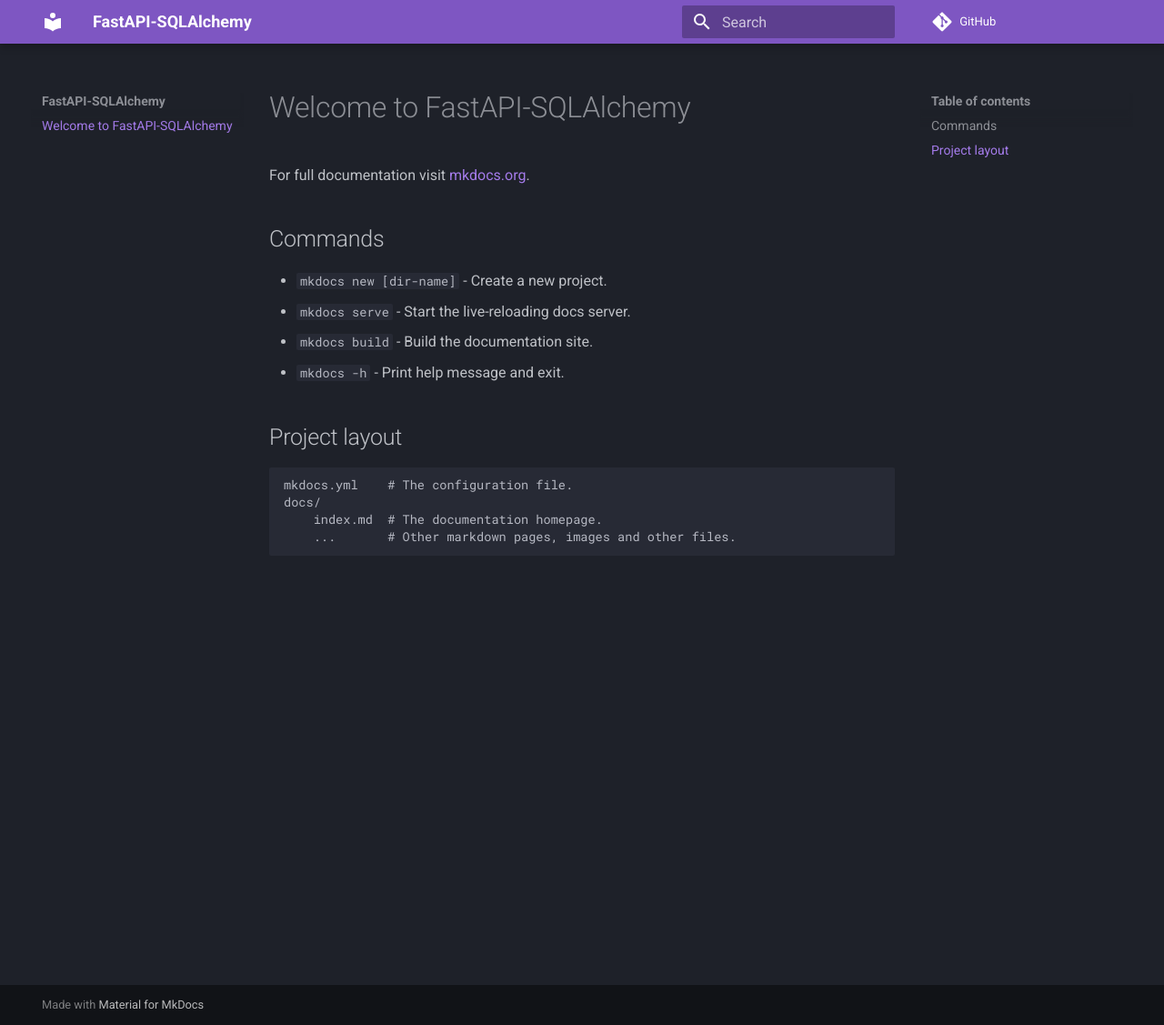
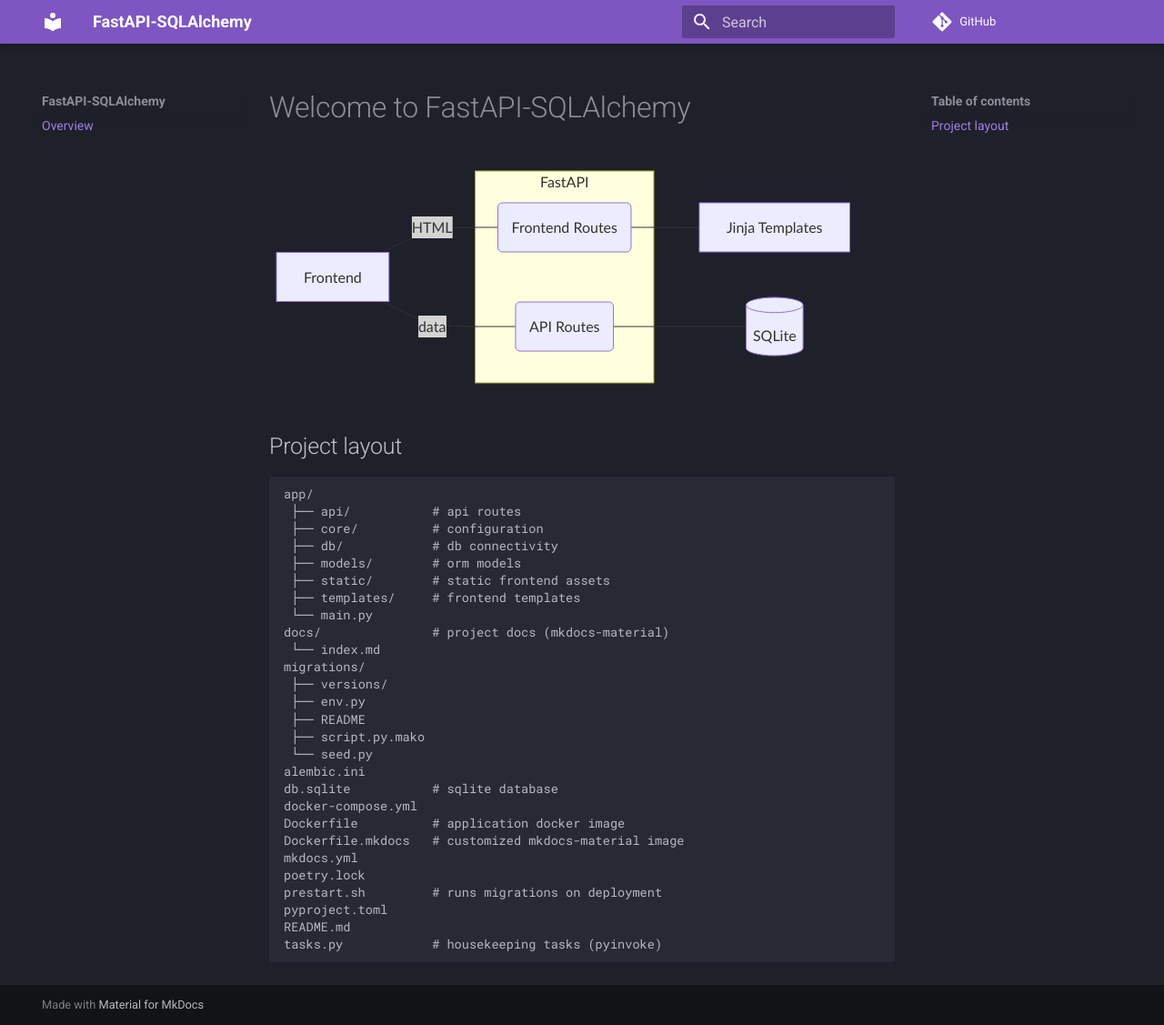
Before and after one commit to tzelleke/fastapi-sqlalchemy, an MkDocs documentation site: the page built from docs/index.md, in a window 1280 px wide and 1127 px high. Shown: the whole window at 91% size. Built offline with MkDocs 1.6.1 and Material for MkDocs 9.7.7, drawn with Linux system fonts in a browser that asks for light colours; comment, search, counter and statistics services are not loaded.

Commit message:
wip docs

````diff
--- a/docs/index.md
+++ b/docs/index.md
@@ -1,17 +1,44 @@
 # Welcome to FastAPI-SQLAlchemy
 
-For full documentation visit [mkdocs.org](https://www.mkdocs.org).
-
-## Commands
-
-* `mkdocs new [dir-name]` - Create a new project.
-* `mkdocs serve` - Start the live-reloading docs server.
-* `mkdocs build` - Build the documentation site.
-* `mkdocs -h` - Print help message and exit.
+```mermaid
+flowchart LR
+    F[Frontend]
+    JT[Jinja Templates]
+    subgraph FastAPI
+    direction TB
+    FR(Frontend Routes)
+    API(API Routes)
+    end
+    F---|HTML|FR---JT
+    F---|data|API---DB[(SQLite)]
+```
 
 ## Project layout
 
-    mkdocs.yml    # The configuration file.
-    docs/
-        index.md  # The documentation homepage.
-        ...       # Other markdown pages, images and other files.
+    app/
+     ├── api/           # api routes
+     ├── core/          # configuration
+     ├── db/            # db connectivity
+     ├── models/        # orm models
+     ├── static/        # static frontend assets
+     ├── templates/     # frontend templates
+     └── main.py
+    docs/               # project docs (mkdocs-material)
+     └── index.md
+    migrations/
+     ├── versions/
+     ├── env.py
+     ├── README
+     ├── script.py.mako
+     └── seed.py
+    alembic.ini
+    db.sqlite           # sqlite database
+    docker-compose.yml
+    Dockerfile          # application docker image
+    Dockerfile.mkdocs   # customized mkdocs-material image
+    mkdocs.yml
+    poetry.lock
+    prestart.sh         # runs migrations on deployment
+    pyproject.toml
+    README.md
+    tasks.py            # housekeeping tasks (pyinvoke)
--- a/mkdocs.yml
+++ b/mkdocs.yml
@@ -10,6 +10,8 @@
   - attr_list
   - def_list
   - tables
+  - pymdownx.tabbed:
+      alternate_style: true
   - pymdownx.tasklist:
       custom_checkbox: true
   - pymdownx.snippets
````
Also changed, not shown: docs/.pages (added).
